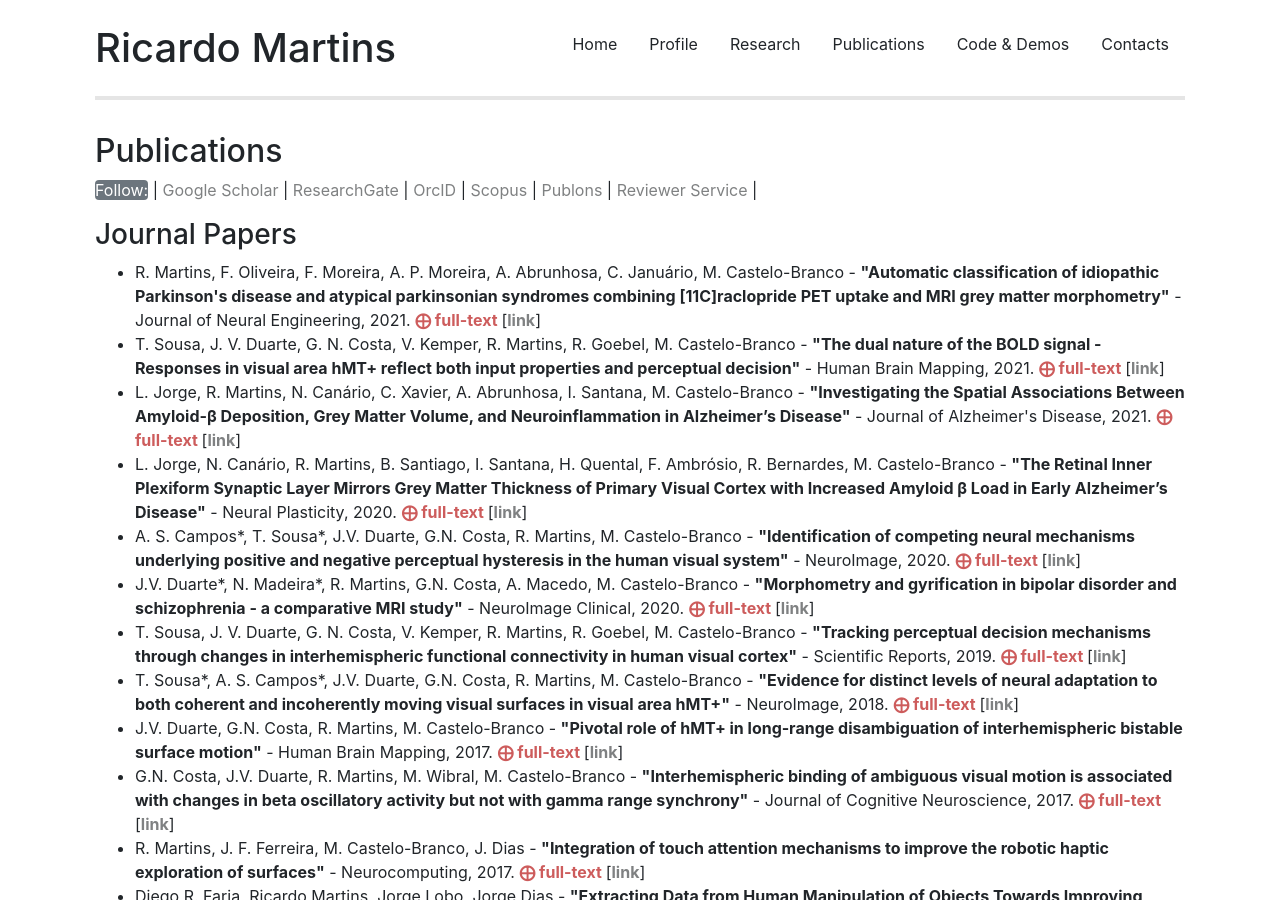
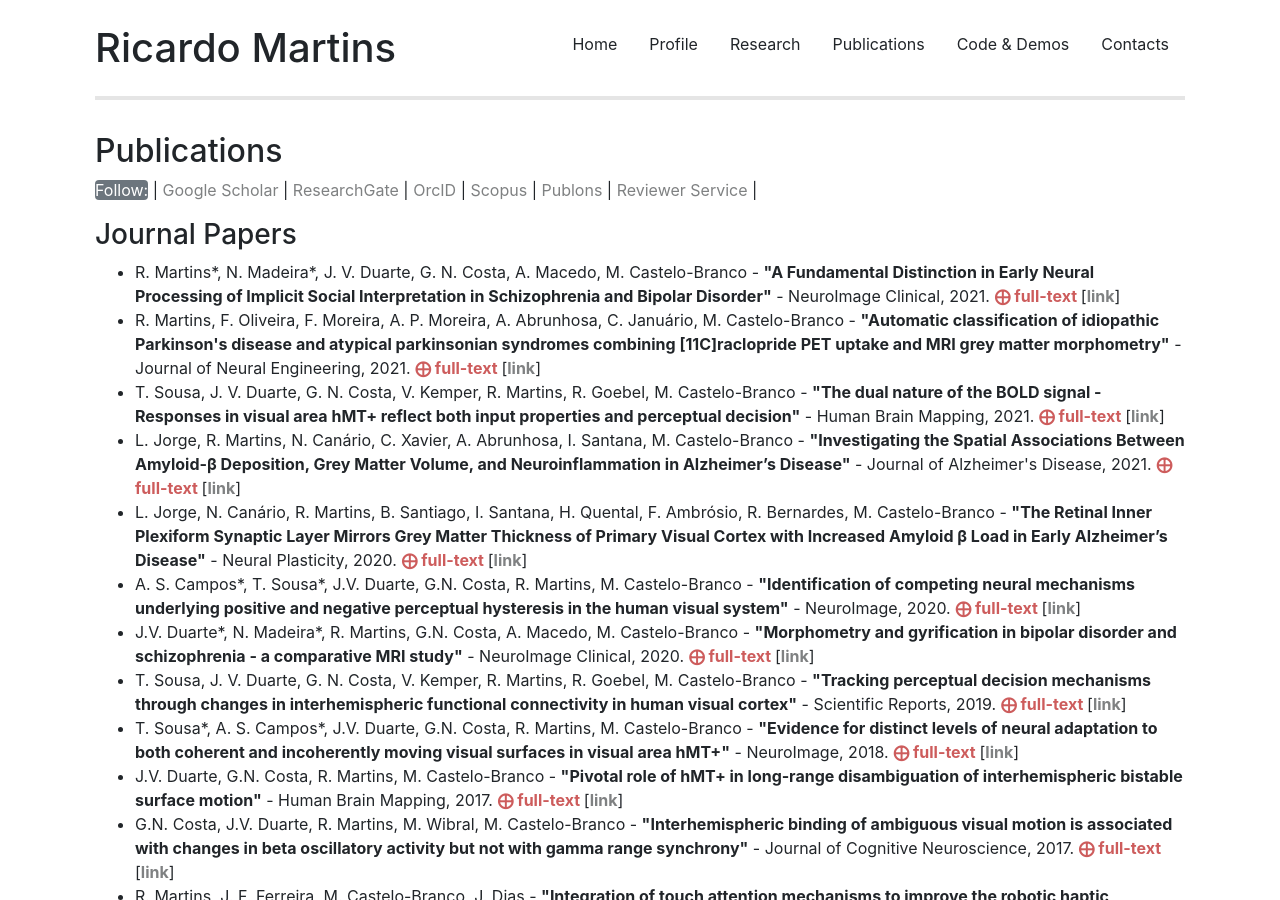
Before and after one commit to ricardomar/ricardomar.github.io, a Jekyll site: the page built from publications/index.html, in a window 1280 px wide and 900 px high. Built offline with Jekyll 4.4.1, drawn with Linux system fonts in a browser that asks for light colours.

Commit message:
Update myPublicationsJournal.yml

```diff
--- a/_data/myPublicationsJournal.yml
+++ b/_data/myPublicationsJournal.yml
@@ -1,3 +1,10 @@
+- title: A Fundamental Distinction in Early Neural Processing of Implicit Social Interpretation in Schizophrenia and Bipolar Disorder
+  authors: R. Martins*, N. Madeira*, J. V. Duarte, G. N. Costa, A. Macedo, M. Castelo-Branco
+  publication: NeuroImage Clinical
+  year: 2021
+  doi: 10.1016/j.nicl.2021.102836
+  link: scholar.google.com/scholar?cluster=7302522884527337442
+
 - title: Automatic classification of idiopathic Parkinson's disease and atypical parkinsonian syndromes combining [11C]raclopride PET uptake and MRI grey matter morphometry
   authors: R. Martins, F. Oliveira, F. Moreira, A. P. Moreira, A. Abrunhosa, C. Januário, M. Castelo-Branco
   publication: Journal of Neural Engineering
```
